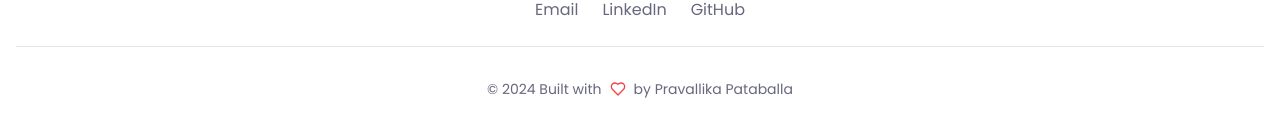
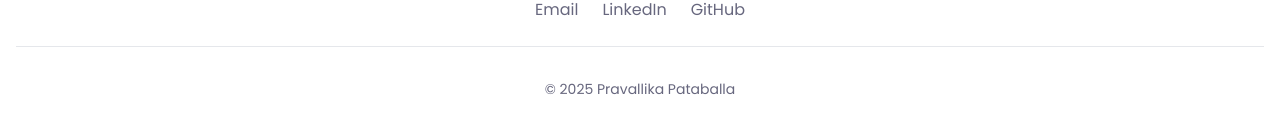
Before and after one commit to pataballapravallika/pravallika-portfolio-site, a React (Vite) app: page / in a window 1280 px wide. Shown: the part 5781-5918 px from the top of the page. Built offline with nearby package versions, Linux system fonts and the light colour scheme.

Commit message:
Fix: Update copyright year
Update the copyright year in the footer to 2025.

```diff
--- a/src/components/Footer.tsx
+++ b/src/components/Footer.tsx
@@ -77,7 +77,7 @@ const Footer: React.FC = () => {
           {/* Copyright */}
           <div className="pt-8 border-t border-border">
             <p className="text-sm text-muted-foreground flex items-center justify-center gap-2">
-              © 2024 Built with <Heart className="text-red-500 w-4 h-4" /> by Pravallika Pataballa
+              © 2025 Pravallika Pataballa
             </p>
           </div>
         </div>
```
